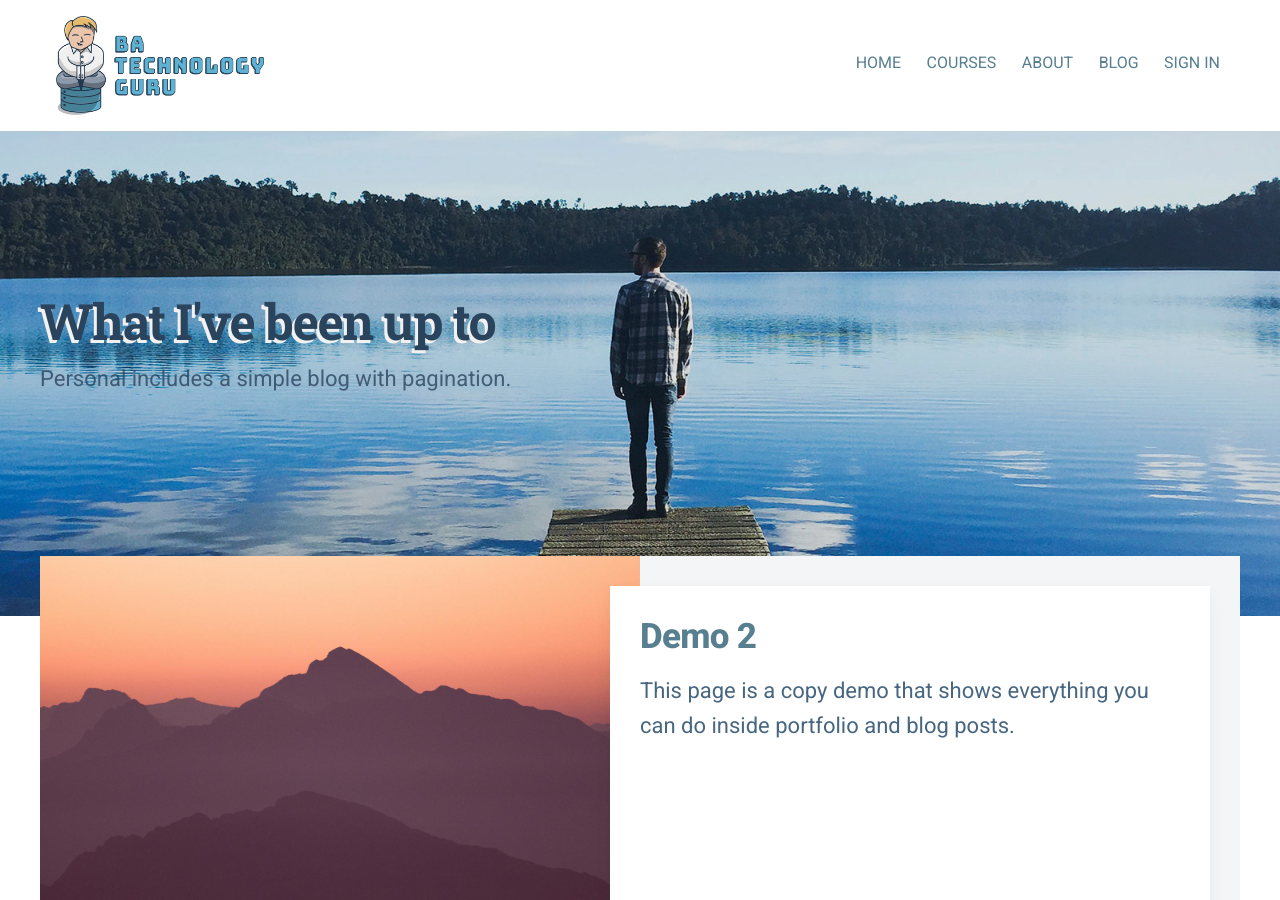
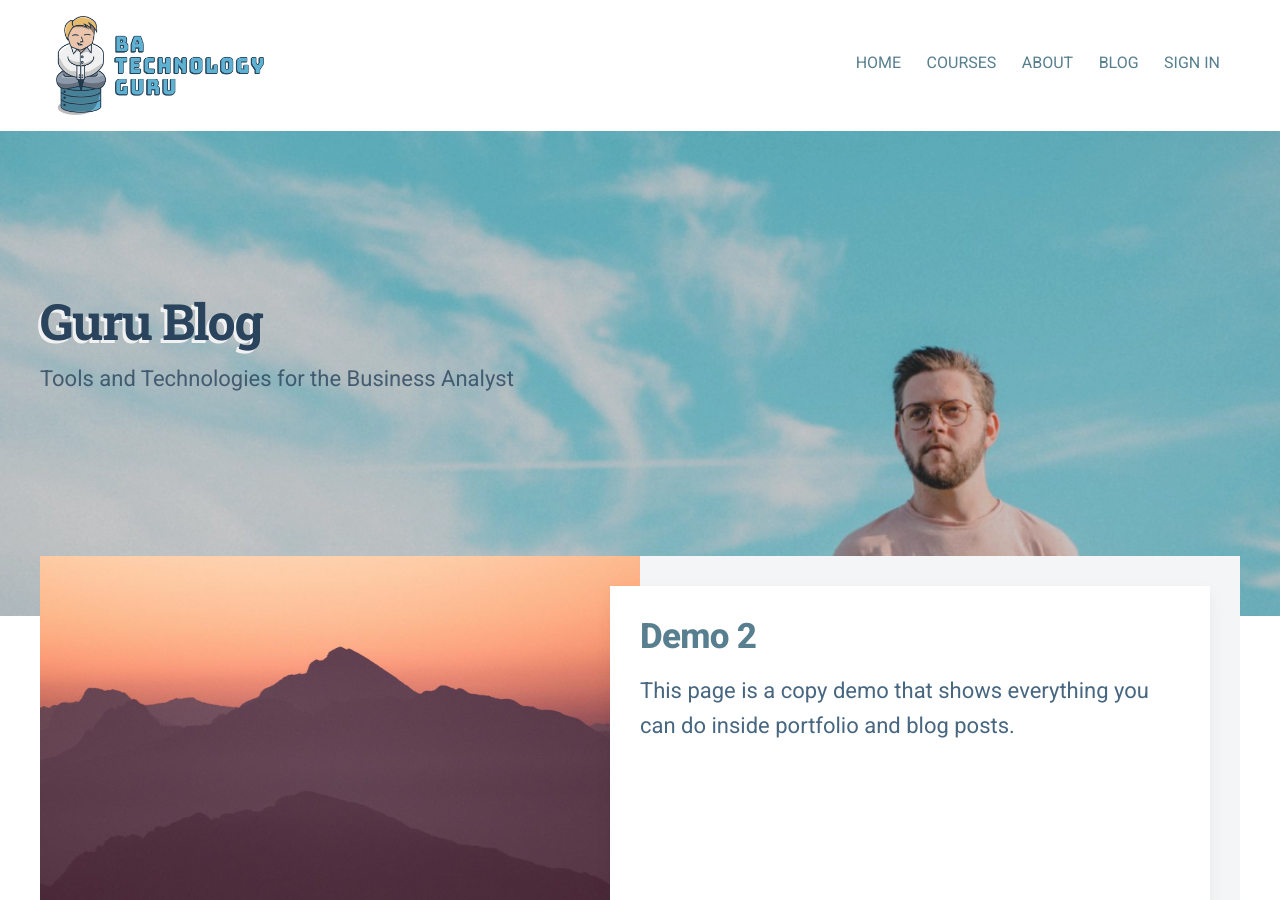
Before and after one commit to batechnologyguru/batetechnology, a Jekyll site: the page built from index.html, in a window 1280 px wide and 900 px high. Built offline with Jekyll 4.4.1, drawn with Linux system fonts in a browser that asks for light colours; nearby versions of some CDN libraries; some web fonts are replaced; the list of posts is cut into pages by our own code.

Commit message:
hero image

```diff
--- a/index.html
+++ b/index.html
@@ -13,8 +13,8 @@ featured_image: /images/demo/blog.jpg
 
 	<div class="wrap">
 
-		<h1 class="section__heading">What I've been up to</h1>
-		<p>Personal includes a simple blog with pagination.</p>
+		<h1 class="section__heading">Guru Blog</h1>
+		<p>Tools and Technologies for the Business Analyst</p>
 
 	</div>
 
```
Also changed, not shown: images/demo/blog-bak.jpg (added), images/demo/blog.jpg, images/demo/home - bak.jpg (renamed from images/demo/home.jpg).
